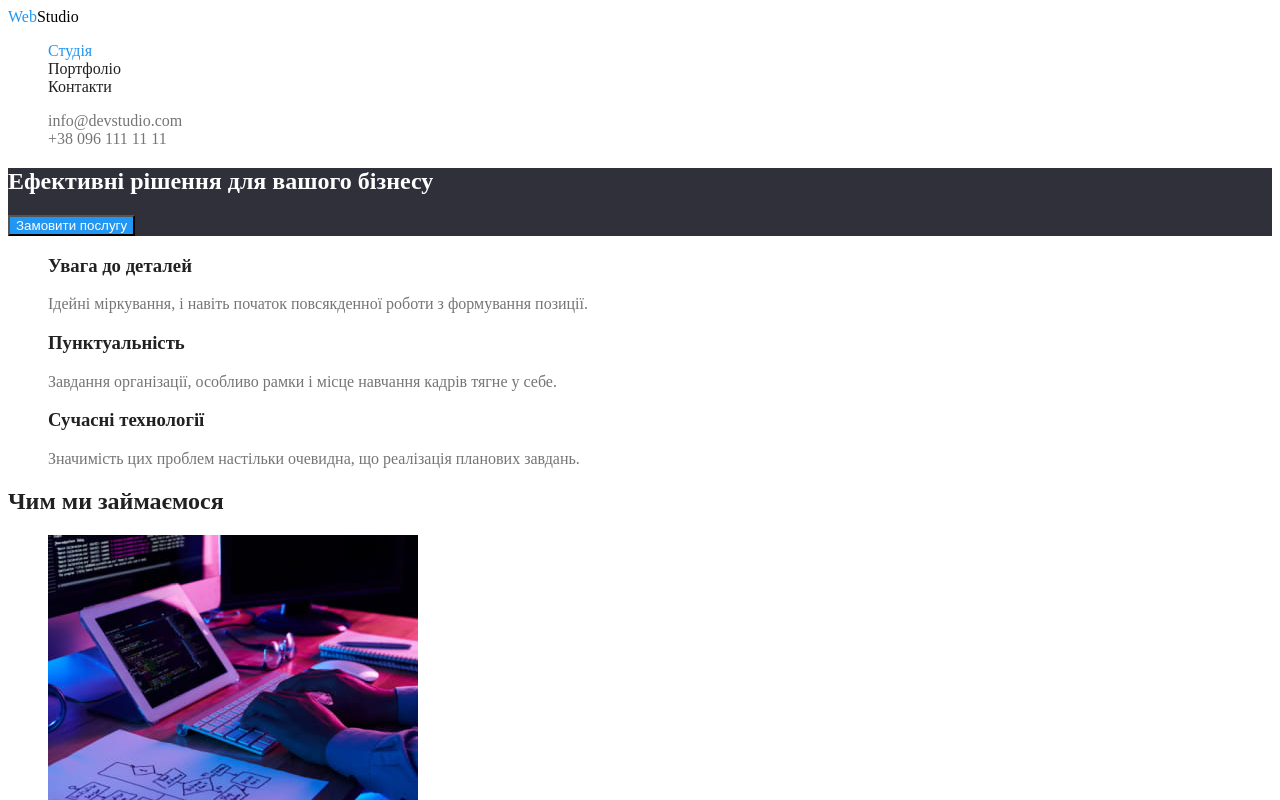
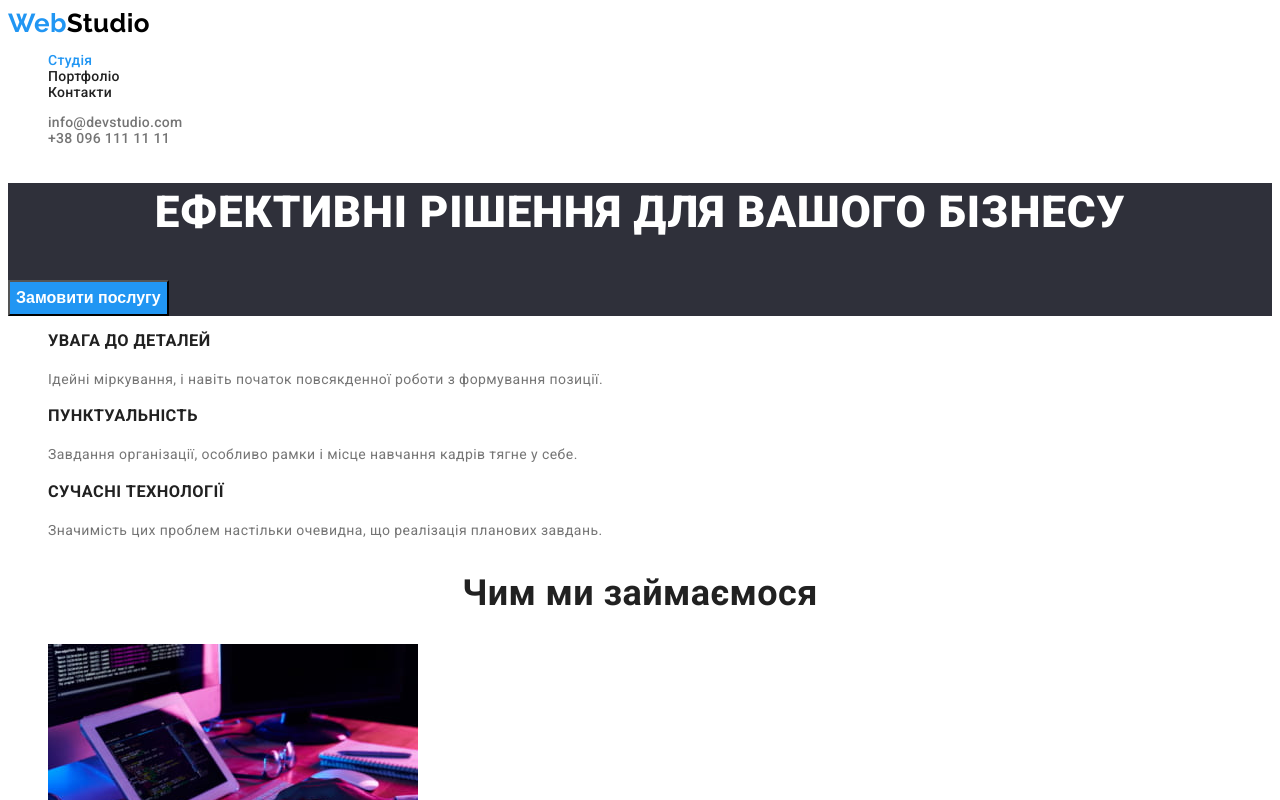
Before and after one commit to UsiTheStorm/goit-markup-hw-02, a plain HTML site: page index.html in a window 1280 px wide. Shown: the top 800 px of the page. Drawn offline with Linux system fonts and the light colour scheme.

Commit message:
Стиль шрифтов

```diff
--- a/css/styles.css
+++ b/css/styles.css
@@ -11,6 +11,12 @@
 }
 
 body {
+    font-family: 'Roboto', sans-serif;
+    font-weight: 400;
+    font-size: 14px;
+    letter-spacing: 0.03em;
+    font-style: normal;
+    line-height: 1.14;
     background-color: var(--prim-bg-color);
     color: var(--prim-text-color);
 }
@@ -36,6 +42,10 @@ body {
 
 /* лого */
 .logo {
+    font-family: 'Raleway', sans-serif;
+    font-weight: 700;
+    font-size: 26px;
+    line-height: 1.19;
     color: #000;
 }
 .logo-blue {
@@ -47,6 +57,9 @@ body {
 }
 
 .navbar-link {
+    font-weight: 500;
+    font-size: 14px;
+    letter-spacing: 0.02em;
     color: var(--prim-text-color);
 }
 .navbar-link:hover,
@@ -62,27 +75,42 @@ body {
 
 /* Герой */
 .hero {
+    letter-spacing: 0.06em;
     background-color: var(--hero-bg-color);
 }
 .hero-title {
+    font-weight: 900;
+    font-size: 44px;
+    line-height: 1.36;
+    text-align: center;
+    text-transform: uppercase;
     color: var(--hero-text-color);
 }
 .hero-btn {
+    font-weight: 700;
+    font-size: 16px;
+    line-height: 1.88;
     background-color: var(--accent-color);
     color: var(--hero-text-color);
 }
 
 /* Преимущества */
 .adv-title {
-    /* color: var(--prim-text-color); */
+    font-weight: 700;
+    text-transform: uppercase;
 }
 .adv-descript {
+    line-height: 24px;
     color: var(--sec-text-color);
 }
 
 /* Галерея */
-.gallery-title {
-    /* color */
+.gallery-title,
+.team-title {
+    font-weight: 700;
+    font-size: 36px;
+    line-height: 1.17;
+    text-align: center;
 }
 
 /* Команда */
@@ -90,12 +118,16 @@ body {
     background-color: var(--sec-bg-color);
 }
 .memb {
+    font-size: 16px;
+    line-height: 1.19;
+    text-align: center;
     background-color: var(--prim-bg-color);
 }
 .memb-name {
-    /*  */
+    font-weight: 500;
 }
 .memb-position {
+    font-weight: 500;
     color: var(--sec-text-color);
 }
 
@@ -106,6 +138,10 @@ body {
 .footer-logo {
     color: var(--footer-main-text-color);
 }
+.adress {
+    font-style: normal;
+    line-height: 1.71;
+}
 .footer-address {
     color: var(--footer-main-text-color);
 }
@@ -115,18 +151,27 @@ body {
 
 /* Проекты */
 .projects-btn {
+    cursor: pointer;
+    font-weight: 500;
+    font-size: 16px;
+    line-height: 1.63;
     background-color: var(--sec-bg-color);
     color: var(--prim-text-color);
 }
 .projects-btn:hover,
-.projects-btn:focus,
 .projects-btn:active {
     background-color: var(--accent-color);
     color: var(--hero-text-color);
 }
 .proj-name {
+    font-weight: 700;
+    font-size: 18px;
+    line-height: 2;
+    letter-spacing: 0.06em;
     color: var(--prim-text-color);
 }
 .proj-type {
+    font-size: 16px;
+    line-height: 1.87;
     color: var(--sec-text-color);
 }
```
